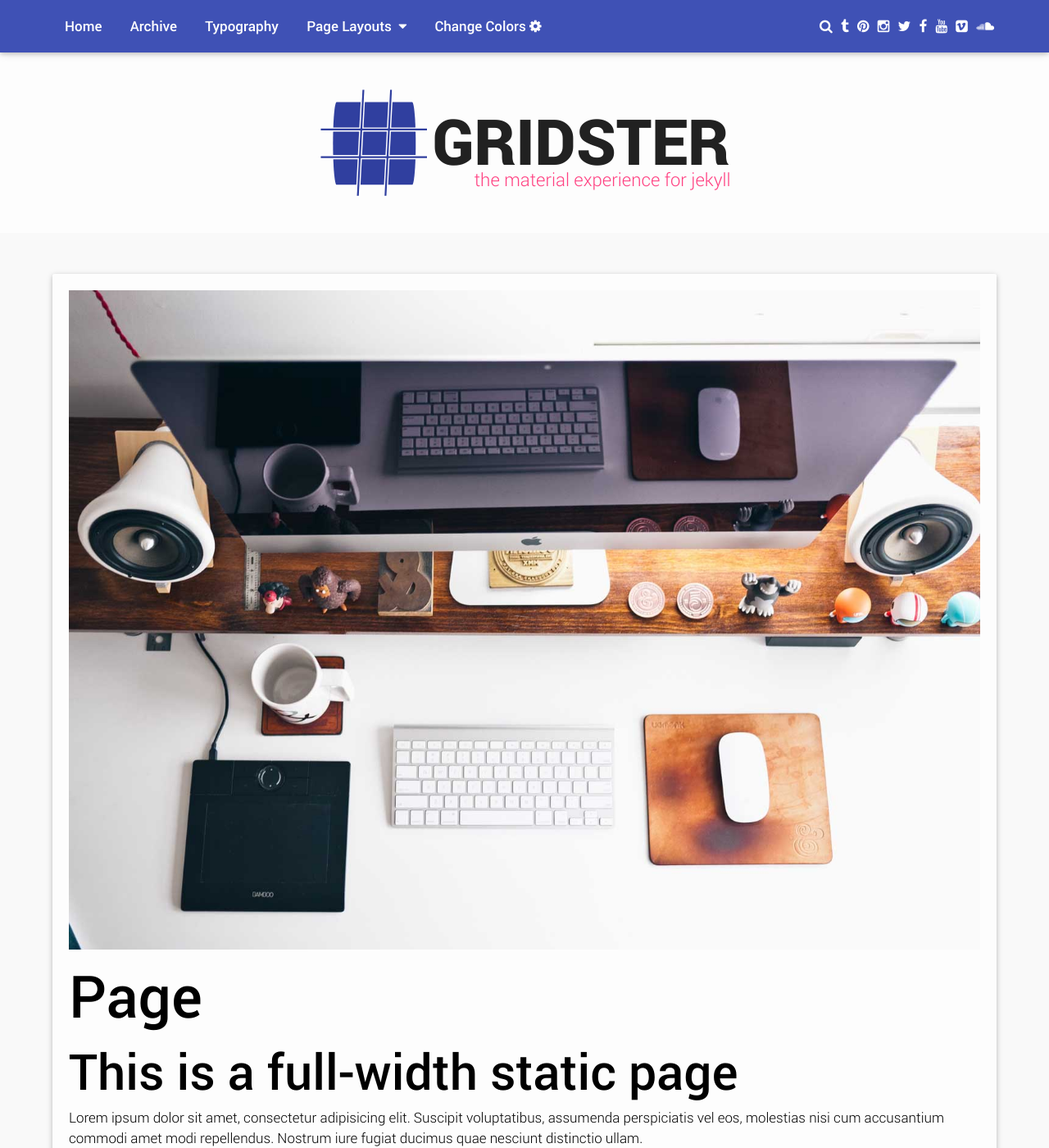
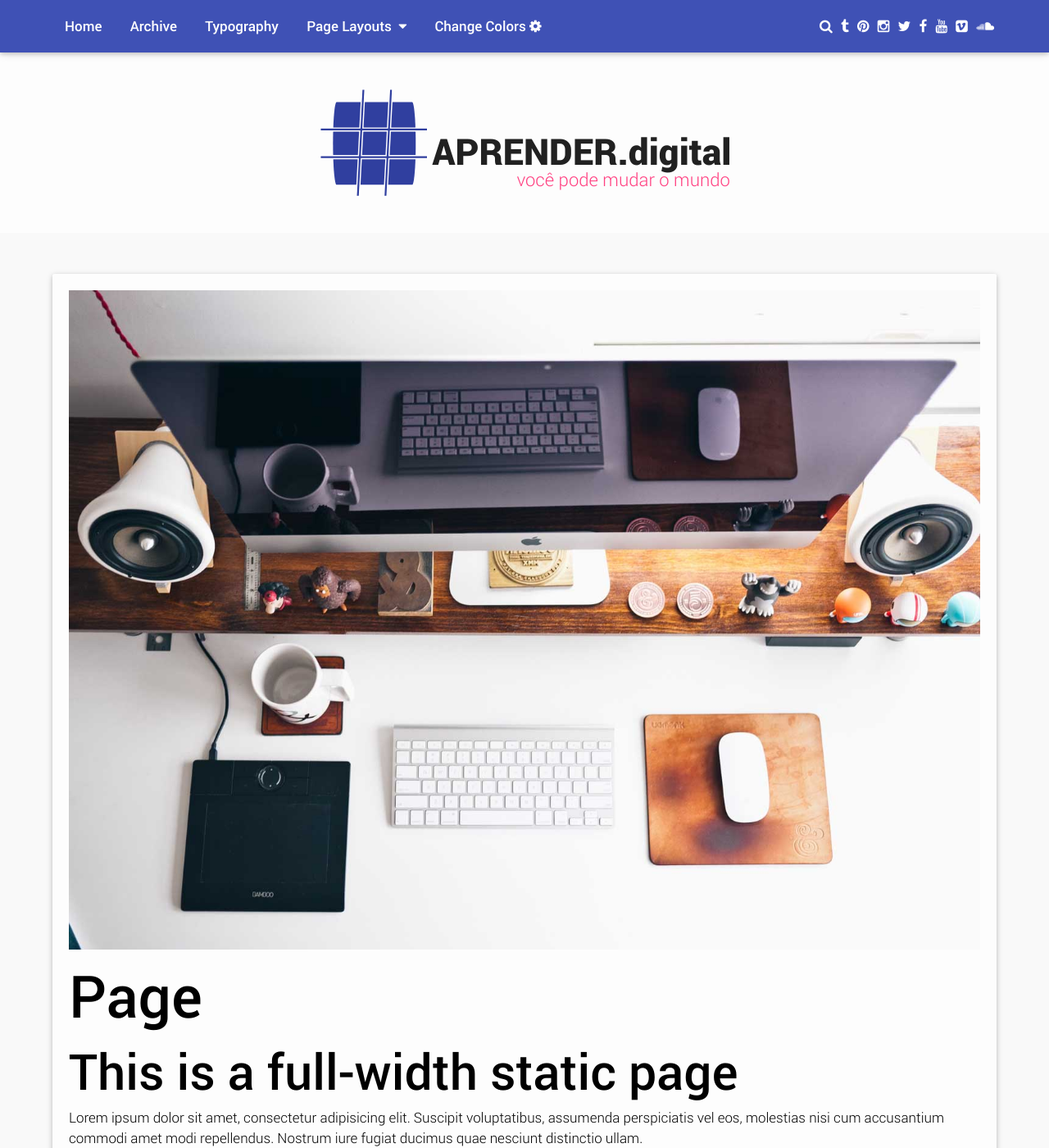
Before and after one commit to CRIATIVIDADEdigital/homeX, a Jekyll site: the page built from page-full/index.md, in a window 1280 px wide and 1400 px high. Shown: the whole window at 82% size. Built offline with Jekyll 4.4.1, drawn with Linux system fonts in a browser that asks for light colours.

Commit message:
alterado logo

```diff
--- a/_includes/full.html
+++ b/_includes/full.html
@@ -1,15 +1,15 @@
 <!-- full logo version with slogan, icon and text, add the class .ts-full if you want to work with some of the existing CSS -->
-   <svg version="1.1" viewBox="0 0 677.61096 179.54858" class="ts-full">
+<svg version="1.1" viewBox="0 0 677.61096 179.54858" class="ts-full">
     <g transform="translate(-49.00717,-350.11674)">
         <g transform="matrix(0.65068572,0,0,0.65068572,11.104727,118.00494)" class="icon">
             <path d="m 101.39622,391.43518 191.99569,0 c 5.04555,0 9.10749,46.87698 9.10749,105.10533 0,58.22836 -4.06194,105.10533 -9.10749,105.10533 l -191.99569,0 c -5.045545,0 -9.107486,-46.87697 -9.107486,-105.10533 0,-58.22835 4.061941,-105.10533 9.107486,-105.10533 z" class="rectangle" />
             <path d="m 165.8125,358.21875 -5.1875,99.21875 -100.875,0 0,7.625 100.46875,0 -3.28125,62.59375 -97.1875,0 0,7.59375 96.78125,0 -5,95.5 7.625,0.40625 5.03125,-95.90625 62.5625,0 -5,95.5 7.59375,0.40625 5.03125,-95.90625 98.28125,0 0,-7.59375 -97.875,0 3.28125,-62.59375 94.59375,0 0,-7.625 -94.1875,0 5.15625,-98.84375 -7.59375,-0.375 -5.1875,99.21875 -62.5625,0 5.15625,-98.84375 -7.625,-0.375 z m 2.0625,106.84375 62.5625,0 -3.28125,62.59375 -62.5625,0 3.28125,-62.59375 z" class="lines" />
         </g>
         <text x="235.15662" y="477.12143" class="gridster">
-            <tspan x="235.15662" y="477.12143">Gridster</tspan>
+            <tspan x="235.15662" y="477.12143">APRENDER.digital</tspan>
         </text>
         <text x="304.80173" y="512.31683" class="slogan">
-            <tspan x="304.80173" y="512.31683">the material experience for jekyll</tspan>
+            <tspan x="374.80173" y="512.31683">você pode mudar o mundo</tspan>
         </text>
     </g>
 </svg>
--- a/_includes/icon.html
+++ b/_includes/icon.html
@@ -1,4 +1,5 @@
 <!-- icon logo version, add the class .ts-icon if you want to work with some of the existing CSS -->
+
 <svg version="1.1" viewBox="0 0 179.52826 179.54858" class="ts-icon">
     <g transform="translate(-49.00717,-350.11674)">
         <g transform="matrix(0.65068572,0,0,0.65068572,11.104727,118.00494)" class="icon">
--- a/_includes/logo.html
+++ b/_includes/logo.html
@@ -1,4 +1,5 @@
 <!-- logo version without slogan, add the class .ts-no-slogan if you want to work with some of the existing CSS -->
+
 <svg version="1.1" viewBox="0 0 677.61096 179.54858" class="ts-no-slogan">
     <g transform="translate(-49.00717,-350.11674)">
         <g transform="matrix(0.65068572,0,0,0.65068572,11.104727,118.00494)" class="icon">
@@ -6,7 +7,7 @@
             <path d="m 165.8125,358.21875 -5.1875,99.21875 -100.875,0 0,7.625 100.46875,0 -3.28125,62.59375 -97.1875,0 0,7.59375 96.78125,0 -5,95.5 7.625,0.40625 5.03125,-95.90625 62.5625,0 -5,95.5 7.59375,0.40625 5.03125,-95.90625 98.28125,0 0,-7.59375 -97.875,0 3.28125,-62.59375 94.59375,0 0,-7.625 -94.1875,0 5.15625,-98.84375 -7.59375,-0.375 -5.1875,99.21875 -62.5625,0 5.15625,-98.84375 -7.625,-0.375 z m 2.0625,106.84375 62.5625,0 -3.28125,62.59375 -62.5625,0 3.28125,-62.59375 z" class="lines" />
         </g>
         <text x="235.15662" y="477.12143" class="gridster">
-            <tspan x="235.15662" y="477.12143">Gridster</tspan>
+            <tspan x="235.15662" y="477.12143">APRENDER.digital</tspan>
         </text>
     </g>
 </svg>
```
Also changed, not shown: css/main.css.
